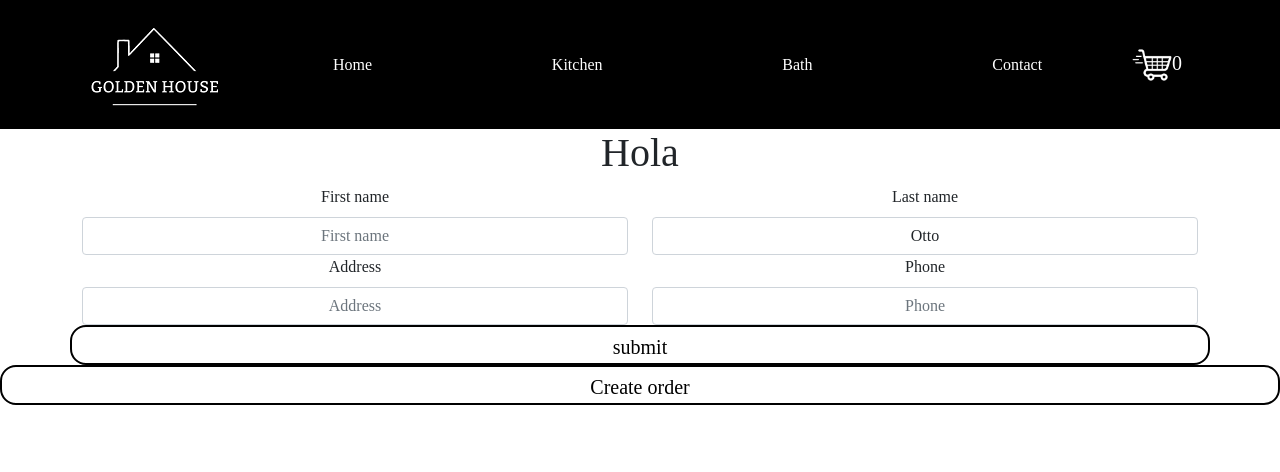
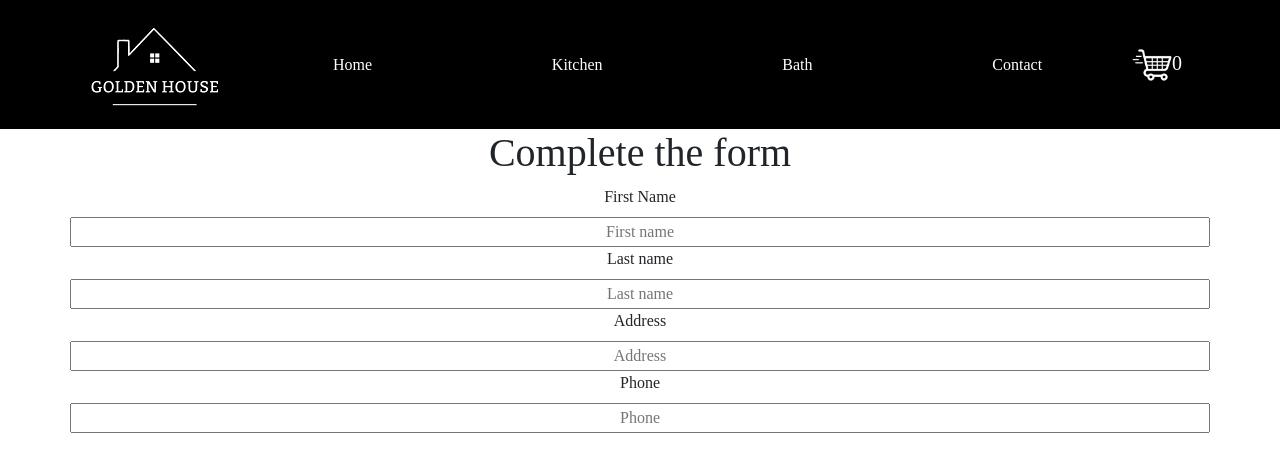
Before and after one commit to Marilinaroman/goldenhouse, a React (Create React App) app: page /Checkout in a window 1280 px wide. Shown: the top 472 px of the page. Built offline with nearby package versions, Linux system fonts and the light colour scheme.

Commit message:
version 1.5: add form in checkout

```diff
--- a/src/components/Checkout/Checkout.js
+++ b/src/components/Checkout/Checkout.js
@@ -71,12 +71,10 @@ const Checkout =() =>{
         return <h1>We're creating your order</h1>
     }
 
-
     return (
         <>
-        <h1>Hola</h1>
-        <FormCheckout />
-        <button type="submit" className="button" onClick={createOrder}> Create order</button>
+            <h1>Complete the form</h1>
+            <FormCheckout createOrder={createOrder}/>
         </>
     )
 }
--- a/src/components/Checkout/FormCheckout.js
+++ b/src/components/Checkout/FormCheckout.js
@@ -1,84 +1,76 @@
-import {useState, useContext } from 'react';
-import Col from 'react-bootstrap/Col';
+import {useContext } from 'react';
 import Form from 'react-bootstrap/Form';
 import Container from 'react-bootstrap/Container';
 import Row from 'react-bootstrap/Row';
 import CartContext from '../../context/CartContext'
 
 
-const FormCheckout = () =>{
-    const [firstName, setFirstName] = useState();
-    const [lastName, setLastName] = useState();
-    const [address, setAddress] = useState();
-    const [phone, setPhone] = useState();
+const FormCheckout = ({createOrder}) =>{
 
-    const {buyer} = useContext(CartContext)
+    const {buyer, setBuyer} = useContext(CartContext)
+    const {firstName, lastName, address, phone} = buyer
 
-    const handleName = (e) =>{
-        e.target.value && setFirstName(e.target.value)
-    }
-    const handleLastName = (e) =>{
-        e.target.value && setLastName(e.target.value)
-    }
-    const handleAddress = (e) =>{
-        e.target.value && setAddress(e.target.value)
-    }
-    const handlePhone = (e) =>{
-        e.target.value && setPhone(e.target.value)
+
+    const handleChange = (e) =>{
+        setBuyer({
+            ...buyer,
+            [e.target.name]: e.target.value
+        })
+
     }
 
-    const handleBuyer = (e) => {
+    const handleSubmit = (e) => {
         e.preventDefault()
-        buyer.push({firstName,lastName, address, phone})
-
     }
 
     console.log(buyer)
 
     return (
         <Container>
-            <Form className="justify-content-md-center">
+            <Form className="justify-content-md-center" onSubmit={handleSubmit}>
             <Row>
-                    <Form.Group as={Col} controlId="validationCustom01">
-                        <Form.Label>First name</Form.Label>
-                        <Form.Control
+                <Form.Label>First Name</Form.Label>
+                    <input
                             required
                             type="text"
+                            name='firstName'
                             placeholder="First name"
-                            onChange={handleName}
+                            value={firstName}
+                            onChange={handleChange}
                         />
-                        <Form.Control.Feedback>Looks good!</Form.Control.Feedback>
-                    </Form.Group>
-                    <Form.Group as={Col} controlId="validationCustom02">
                 <Form.Label>Last name</Form.Label>
-                        <Form.Control
+                    <input
                             required
                             type="text"
-                            onChange={handleLastName}
+                            name='lastName'
+                            onChange={handleChange}
+                            value={lastName}
                             placeholder="Last name"
-                            defaultValue="Otto"
                         />
-                        <Form.Control.Feedback>Looks good!</Form.Control.Feedback>
-                    </Form.Group>
             </Row>
                 <Row>
-                    <Form.Group as={Col}controlId="validationCustom03">
                     <Form.Label>Address</Form.Label>
-                        <Form.Control type="text" placeholder="Address"  onChange={handleAddress} required />
-                        <Form.Control.Feedback type="invalid">
-                            Please provide a valid address.
-                        </Form.Control.Feedback>
-                    </Form.Group>
-                    <Form.Group as={Col}controlId="validationCustom05">
+                        <input
+                        type="text"
+                        placeholder="Address"
+                        name='address'
+                        value={address}
+                        onChange={handleChange}
+                        required
+                        />
                     <Form.Label>Phone</Form.Label>
-                        <Form.Control type="text" placeholder="Phone" onChange={handlePhone} required />
-                        <Form.Control.Feedback type="invalid">
-                            Please provide a valid phone.
-                        </Form.Control.Feedback>
-                    </Form.Group>
+                        <input
+                        type="text"
+                        placeholder="Phone"
+                        name='phone'
+                        value={phone}
+                        onChange={handleChange}
+                        required
+                        />
+
                 </Row>
                 <Row>
-                    <button className="button" onClick={handleBuyer}>submit</button>
+                    {(firstName && lastName && address && phone )? <button className="button" onClick={()=>createOrder()}>submit</button> : console.log('Form empty')}
                 </Row>
             </Form>
         </Container>
--- a/src/components/Item/Item.js
+++ b/src/components/Item/Item.js
@@ -15,7 +15,7 @@ const Item = ({id, name, price, description, img}) =>{
                 <Card.Body>
                     <Card.Title>{name}</Card.Title>
                     <Card.Text>${price}</Card.Text>
-                    <Card.Text>{description}</Card.Text>
+                    <Card.Text style={{ overflowY: 'hidden', maxHeight:100 }}>{description}</Card.Text>
                     <Link to={`/Detail/${id}`} className='button'> See more </Link>
                 </Card.Body>
         </Card>
--- a/src/context/CartContext.js
+++ b/src/context/CartContext.js
@@ -6,7 +6,13 @@ const CartContext = createContext()
 export const CartContextProvider = ({children}) =>{
     const {setNotification} = useContext(AlertContext)
     const [cart, setCart] = useState([])
-    const [buyer] = useState([])
+    const [buyer, setBuyer] = useState({
+        firstName:'',
+        lastName:'',
+        address:'',
+        phone:''
+
+})
     console.log(cart)
     const addItem = (productToAdd) =>{
         if(!isInCart(productToAdd.id)) {
@@ -65,7 +71,7 @@ export const CartContextProvider = ({children}) =>{
 
 
     return(
-        <CartContext.Provider value={{cart, addItem, getQuantity,getProductQuantity, isInCart, clearCart, removeItem, total, buyer}}>
+        <CartContext.Provider value={{cart, addItem, getQuantity,getProductQuantity, isInCart, clearCart, removeItem, total, buyer, setBuyer}}>
             {children}
         </CartContext.Provider>
     )
```
Lines whose indentation alone changed are shown as unchanged.
